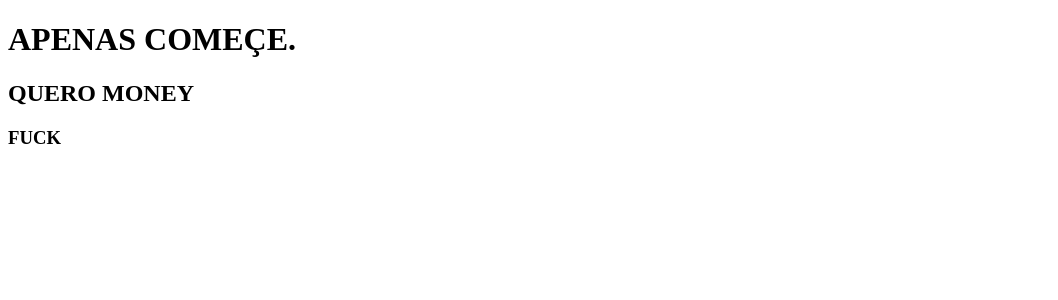
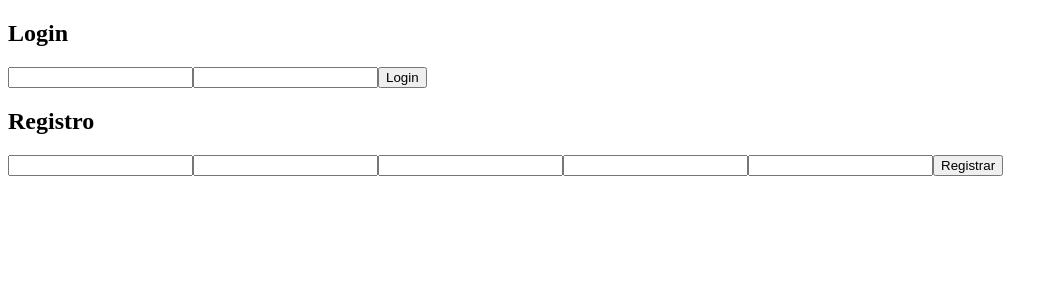
Before and after one commit to Ramom-Gomes/Fitness, a React (Vite) app: page /registro in a window 1280 px wide. Shown: the top 300 px of the page, without its empty margins (0-1058 px from the left). Built offline with nearby package versions, Linux system fonts and the light colour scheme.

Commit message:
paginas de login

```diff
--- a/src/App.jsx
+++ b/src/App.jsx
@@ -1,15 +1,34 @@
-import React, { useState } from 'react';
+import React, { useState, useEffect } from "react";
+import LoginPage from "./components/login";
+import RegisterPage from "./components/registro";
 
-const ProjetoAcademia = () => {
+function App() {
+  const [users, setUsers] = useState([]);
 
+  useEffect(() => {
+    const storedUsers = JSON.parse(localStorage.getItem("users")) || [];
+    setUsers(storedUsers);
+  }, []);
+
+  useEffect(() => {
+    localStorage.setItem("users", JSON.stringify(users));
+  }, [users]);
+
+  const registerUser = (newUser) => {
+    setUsers((prevUsers) => [...prevUsers, newUser]);
+  };
 
   return (
     <div>
-      <h1>APENAS COMEÇE.</h1>
-      <h2>QUERO MONEY</h2>
-      <h3>FUCK</h3>
+      {/* Renderize o componente de login */}
+      <LoginPage />
+
+      {/* Renderize o componente de registro, passando a função registerUser */}
+      <RegisterPage registerUser={registerUser} />
+
+      {/* Outros componentes e funcionalidades */}
     </div>
   );
 }
 
-export default ProjetoAcademia;
+export default App;
--- /dev/null
+++ b/src/components/login.jsx
@@ -0,0 +1,21 @@
+import React, { useState } from "react";
+
+function LoginPage({ registerUser }) {
+  const [email, setEmail] = useState("");
+  const [password, setPassword] = useState("");
+
+  const handleLogin = () => {
+    // Implemente a lógica de autenticação aqui
+  };
+
+  return (
+    <div>
+      <h2>Login</h2>
+      <input type="email" value={email} onChange={(e) => setEmail(e.target.value)} />
+      <input type="password" value={password} onChange={(e) => setPassword(e.target.value)} />
+      <button onClick={handleLogin}>Login</button>
+    </div>
+  );
+}
+
+export default LoginPage;
--- /dev/null
+++ b/src/components/registro.jsx
@@ -0,0 +1,37 @@
+import React, { useState } from "react";
+
+function RegisterPage({ registerUser }) {
+  const [newUser, setNewUser] = useState({
+    email: "",
+    password: "",
+    nome: "",
+    idade: "",
+    peso: "",
+  });
+
+  const handleRegister = () => {
+    // Implemente a lógica de registro de usuário aqui
+    registerUser(newUser); // Adiciona o novo usuário ao estado
+    setNewUser({
+      email: "",
+      password: "",
+      nome: "",
+      idade: "",
+      peso: "",
+    }); // Limpa os campos do formulário após o registro
+  };
+
+  return (
+    <div>
+      <h2>Registro</h2>
+      <input type="email" value={newUser.email} onChange={(e) => setNewUser({ ...newUser, email: e.target.value })} />
+      <input type="password" value={newUser.password} onChange={(e) => setNewUser({ ...newUser, password: e.target.value })} />
+      <input type="text" value={newUser.nome} onChange={(e) => setNewUser({ ...newUser, nome: e.target.value })} />
+      <input type="text" value={newUser.idade} onChange={(e) => setNewUser({ ...newUser, idade: e.target.value })} />
+      <input type="text" value={newUser.peso} onChange={(e) => setNewUser({ ...newUser, peso: e.target.value })} />
+      <button onClick={handleRegister}>Registrar</button>
+    </div>
+  );
+}
+
+export default RegisterPage;
```
